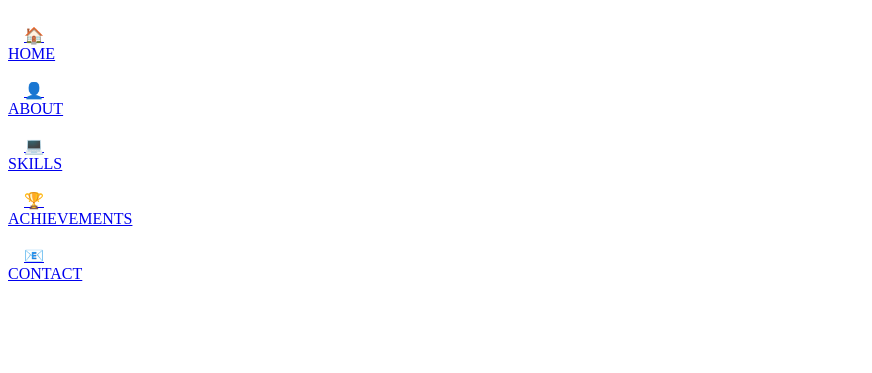
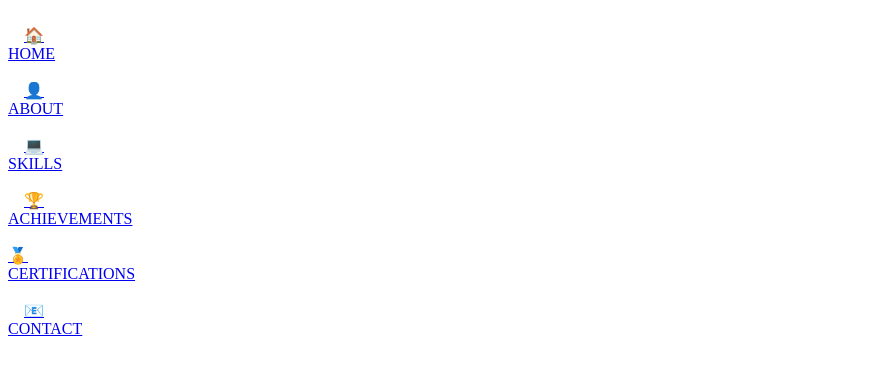
Before and after one commit to haribhumarapu/btech-portifolio, a plain HTML site: page index.html in a window 1280 px wide. Shown: the top 373 px of the page, without its empty margins (0-872 px from the left). Drawn offline with Linux system fonts and the light colour scheme.

Commit message:
Update index.html

```diff
--- a/index.html
+++ b/index.html
@@ -211,6 +211,7 @@
     <a href="#about">👤<br>ABOUT</a><br><br>
     <a href="#skills">💻<br>SKILLS</a><br><br>
     <a href="#achievements">🏆<br>ACHIEVEMENTS</a><br><br>
+    <a href="#certifications">🏅<br>CERTIFICATIONS</a><br><br>
     <a href="#contact">📧<br>CONTACT</a><br><br>
   </div>
 
```
